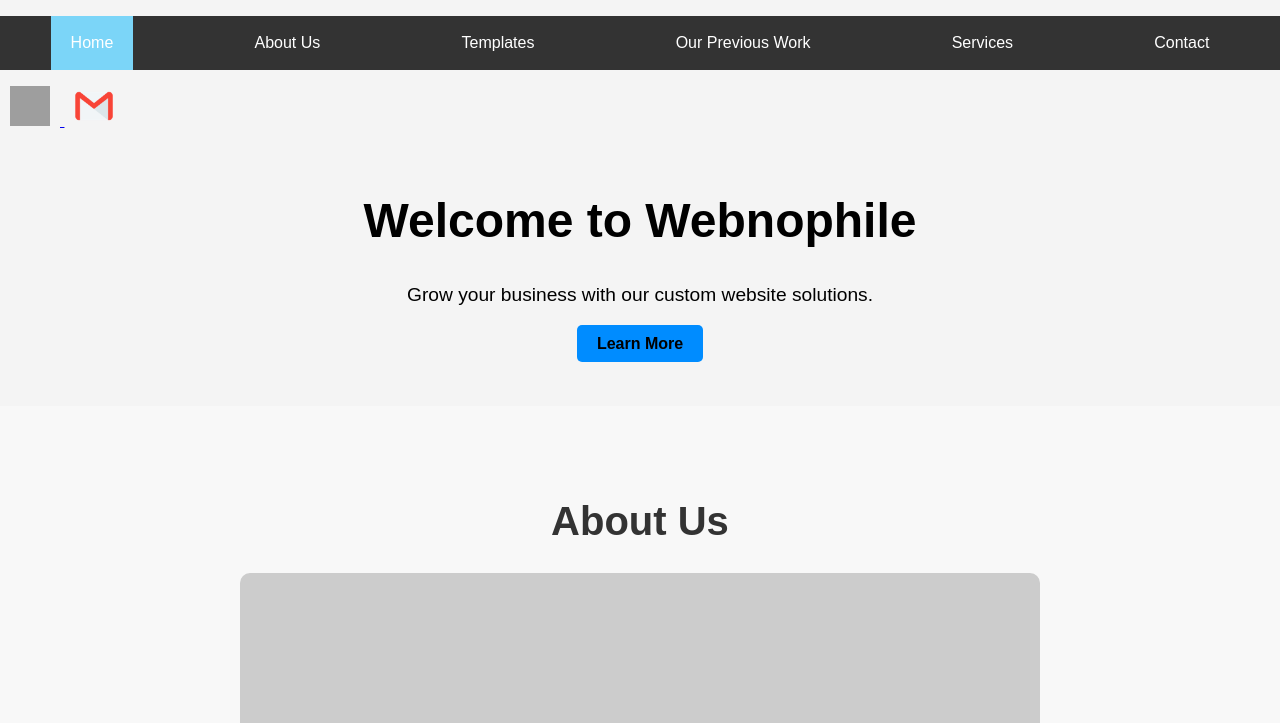
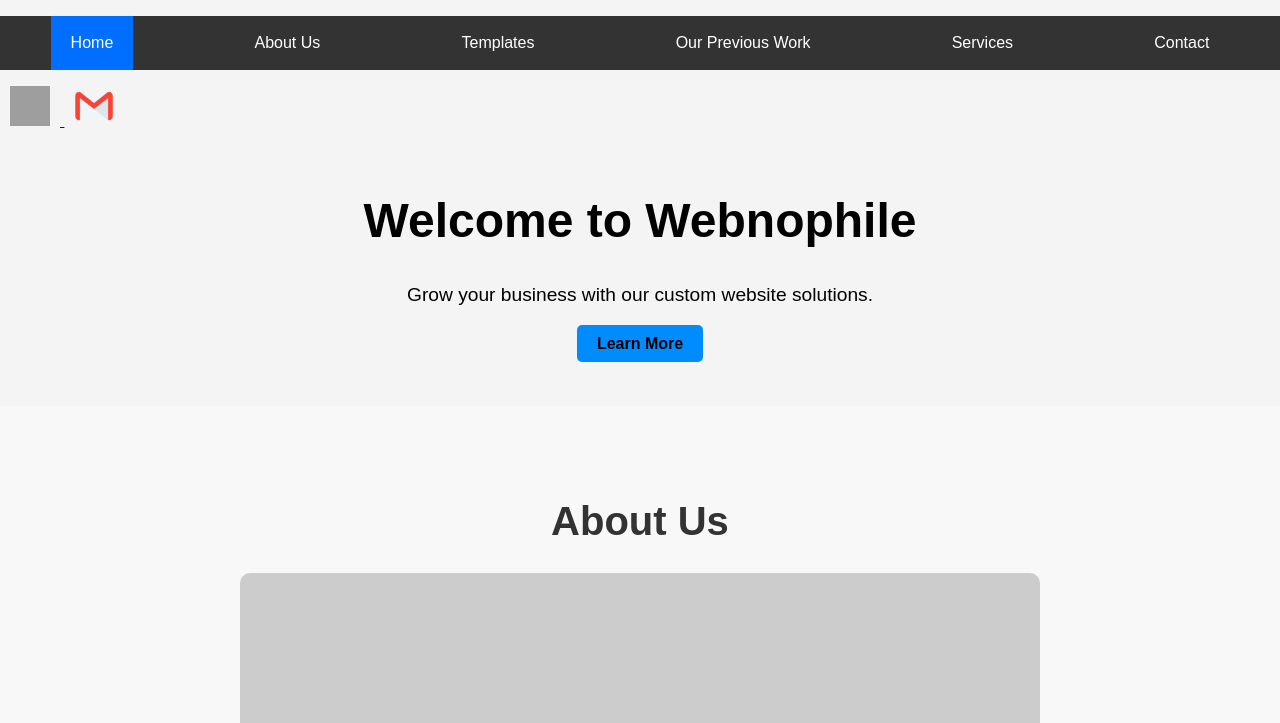
Before and after one commit to webnophile/webnophile.github.io, a plain HTML site: page index.html in a window 1280 px wide. In both pictures the pointer is over the link 91 px from the left and 42 px from the top of the page. Shown: the top 723 px of the page. Drawn offline with Linux system fonts and the light colour scheme; grey boxes are pictures that could not be loaded; placeholder pictures from the web are drawn by us.

Commit message:
Update index.html

```diff
--- a/index.html
+++ b/index.html
@@ -5,7 +5,7 @@
     <meta name="viewport" content="width=device-width, initial-scale=1.0">
     <meta name="description" content="Webnophile - Grow your business with our custom website solutions.">
     <title>Webnophile</title>
-    <link rel="icon" href="logo.jpeg">
+    <link rel="icon" href="logo.jpg">
     <link rel="stylesheet" href="https://cdnjs.cloudflare.com/ajax/libs/font-awesome/5.15.4/css/all.min.css">
     <link rel="stylesheet" href="styles.css">
     <script src="script.js" defer></script>
@@ -38,7 +38,7 @@
             display: block;
         }
         nav ul li a:hover {
-            background-color: #7bd5f8;
+            background-color: #006eff;
         }
         #hero {
             text-align: center;
```
